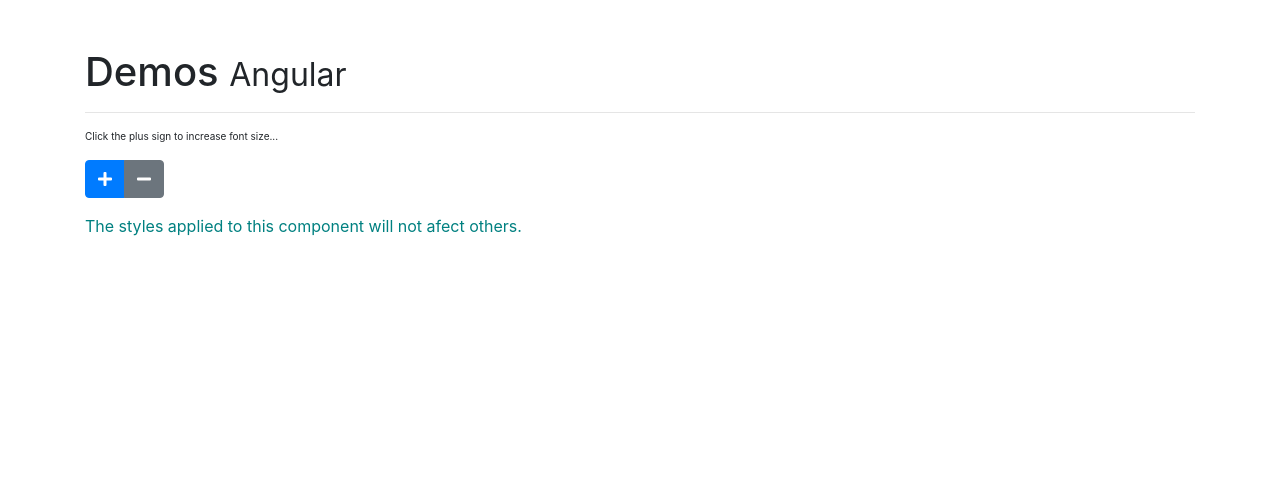
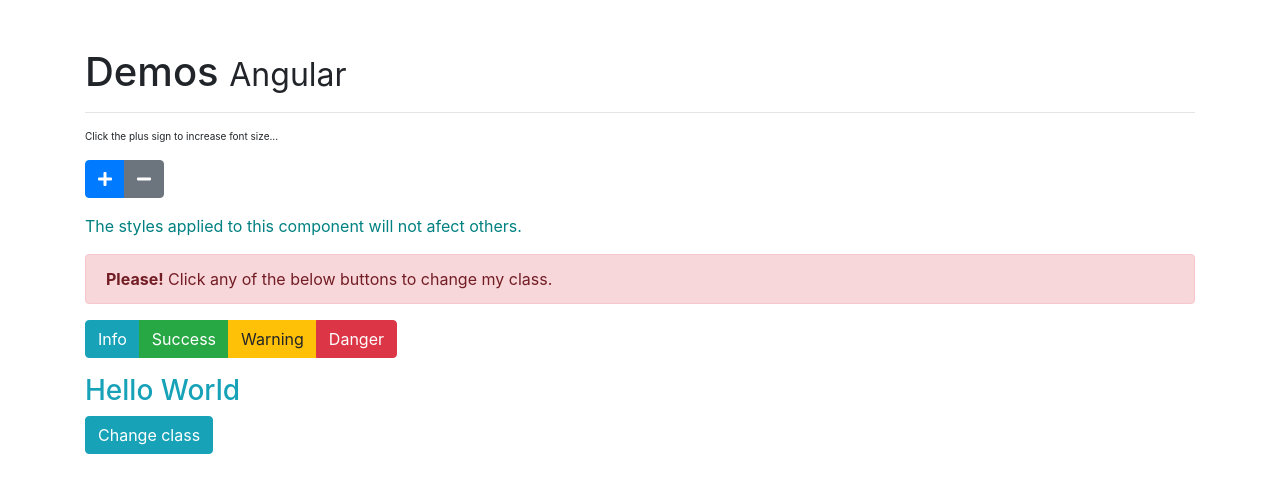
Before and after one commit to H3t0r/angular-udemy, an Angular app: page / in a window 1280 px wide. Shown: the top 492 px of the page. Built offline with nearby package versions, Linux system fonts and the light colour scheme.

Commit message:
add ngClass demonstration

```diff
--- a/src/app/app.component.html
+++ b/src/app/app.component.html
@@ -3,4 +3,5 @@
   <hr />
   <app-ng-style></app-ng-style>
   <app-scoped-styles></app-scoped-styles>
+  <app-ng-class></app-ng-class>
 </div>
--- a/src/app/app.module.ts
+++ b/src/app/app.module.ts
@@ -4,12 +4,14 @@
 import { AppComponent } from './app.component';
 import { NgStyleComponent } from './components/ng-style/ng-style.component';
 import { ScopedStylesComponent } from './components/scoped-styles/scoped-styles.component';
+import { NgClassComponent } from './components/ng-class/ng-class.component';
 
 @NgModule({
   declarations: [
     AppComponent,
     NgStyleComponent,
-    ScopedStylesComponent
+    ScopedStylesComponent,
+    NgClassComponent
   ],
   imports: [
     BrowserModule
--- /dev/null
+++ b/src/app/components/ng-class/ng-class.component.html
@@ -0,0 +1,24 @@
+<div class="alert" role="alert" [ngClass]="alertClass">
+  <strong>Please!</strong> Click any of the below buttons to change my class.
+</div>
+<div class="btn-group mb-3">
+  <button type="button" class="btn btn-info" (click)="alertClass = 'alert-info'">Info</button>
+  <button type="button" class="btn btn-success" (click)="alertClass = 'alert-success'">
+    Success
+  </button>
+  <button type="button" class="btn btn-warning" (click)="alertClass = 'alert-warning'">
+    Warning
+  </button>
+  <button type="button" class="btn btn-danger" (click)="alertClass = 'alert-danger'">Danger</button>
+</div>
+<h3 [ngClass]="{ 'text-danger': asProperties.danger, 'text-info': !asProperties.danger }">
+  Hello World
+</h3>
+<button
+  type="button"
+  class="btn"
+  [ngClass]="{ 'btn-danger': asProperties.danger, 'btn-info': !asProperties.danger }"
+  (click)="asProperties.danger = !asProperties.danger"
+>
+  Change class
+</button>
--- /dev/null
+++ b/src/app/components/ng-class/ng-class.component.ts
@@ -0,0 +1,17 @@
+import { Component, OnInit } from '@angular/core';
+
+@Component({
+  selector: 'app-ng-class',
+  templateUrl: './ng-class.component.html',
+  styles: [],
+})
+export class NgClassComponent implements OnInit {
+  alertClass = 'alert-danger';
+  asProperties: Object = {
+    danger: false,
+  };
+
+  constructor() {}
+
+  ngOnInit() {}
+}
```
Also changed, not shown: 1 other file (tests, documents, lock files or other folders).
